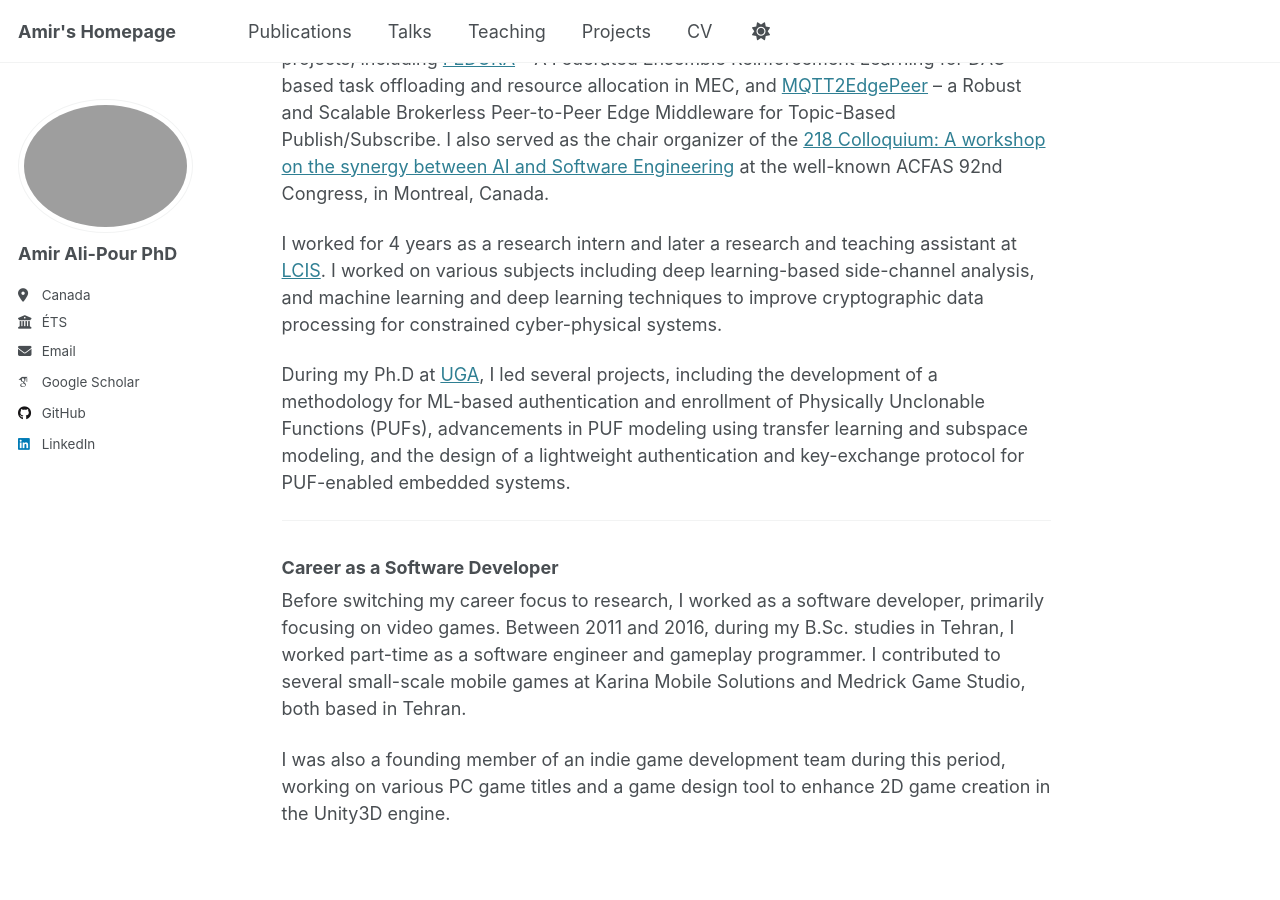
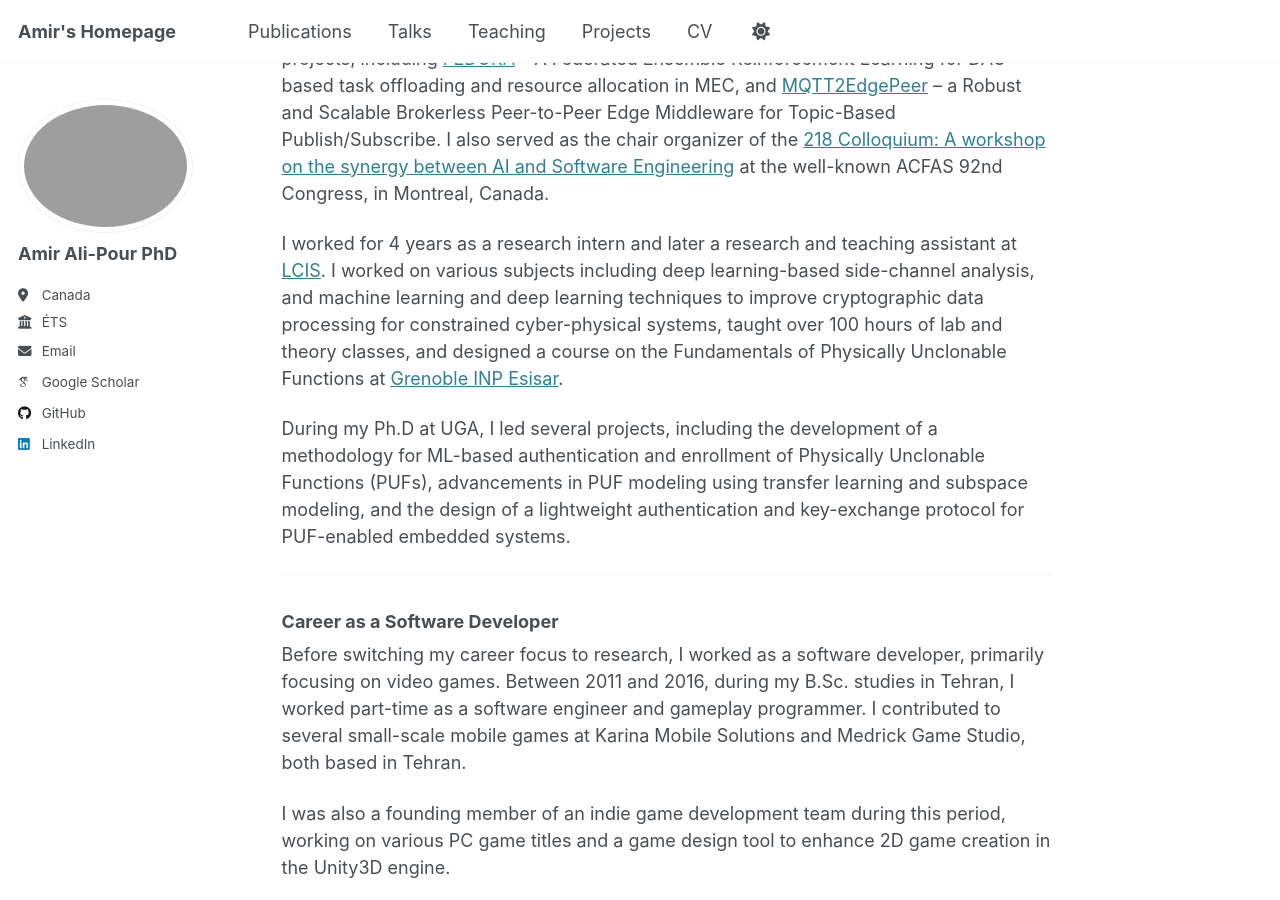
Before and after one commit to ali-pour-amir/ali-pour-amir.github.io, a Jekyll site: the page built from _pages/about.md, in a window 1280 px wide and 900 px high, scrolled down 1084 px. Built offline with Jekyll 4.4.1, drawn with Linux system fonts in a browser that asks for light colours; some web fonts are replaced.

Commit message:
Update about.md

```diff
--- a/_pages/about.md
+++ b/_pages/about.md
@@ -28,9 +28,9 @@ My research interests are:
 ### Early Career as a Researcher
 During my 2 years of postdoc work, I led the design and development in the [SDFLMQ](https://ali-pour-amir.github.io/projects/project-1/) project. SDFLMQ is a semi-decentralized federated learning framework that uses MQTT for communication and data exchange. SDFLMQ is designed to be lightweight, and suitable for constrained systems at the edge to perform FL at faster pace with marginal power consumption and memory cost. Aside to SDFLMQ, I collaborated in various other projects, including [FEDORA](https://ieeexplore.ieee.org/abstract/document/11115144) -- A Federated Ensemble Reinforcement Learning for DAG-based task offloading and resource allocation in MEC, and [MQTT2EdgePeer](https://ieeexplore.ieee.org/abstract/document/10701428) -- a Robust and Scalable Brokerless Peer-to-Peer Edge Middleware for Topic-Based Publish/Subscribe. I also served as the chair organizer of the [218 Colloquium: A workshop on the synergy between AI and Software Engineering](https://www.acfas.ca/archives/evenements/congres/activites/88828) at the well-known ACFAS 92nd Congress, in Montreal, Canada.
 
-I worked for 4 years as a research intern and later a research and teaching assistant at [LCIS](https://esisar.grenoble-inp.fr/en/research/lcis-laboratory). I worked on various subjects including deep learning-based side-channel analysis, and machine learning and deep learning techniques to improve cryptographic data processing for constrained cyber-physical systems.
+I worked for 4 years as a research intern and later a research and teaching assistant at [LCIS](https://esisar.grenoble-inp.fr/en/research/lcis-laboratory). I worked on various subjects including deep learning-based side-channel analysis, and machine learning and deep learning techniques to improve cryptographic data processing for constrained cyber-physical systems, taught over 100 hours of lab and theory classes, and designed a course on the Fundamentals of Physically Unclonable Functions at [Grenoble INP Esisar](https://esisar.grenoble-inp.fr/en).
 
-During my Ph.D at [UGA](), I led several projects, including the development of a methodology for ML-based authentication and enrollment of Physically Unclonable Functions (PUFs), advancements in PUF modeling using transfer learning and subspace modeling, and the design of a lightweight authentication and key-exchange protocol for PUF-enabled embedded systems.
+During my Ph.D at UGA, I led several projects, including the development of a methodology for ML-based authentication and enrollment of Physically Unclonable Functions (PUFs), advancements in PUF modeling using transfer learning and subspace modeling, and the design of a lightweight authentication and key-exchange protocol for PUF-enabled embedded systems.
 
 ---
 
```
